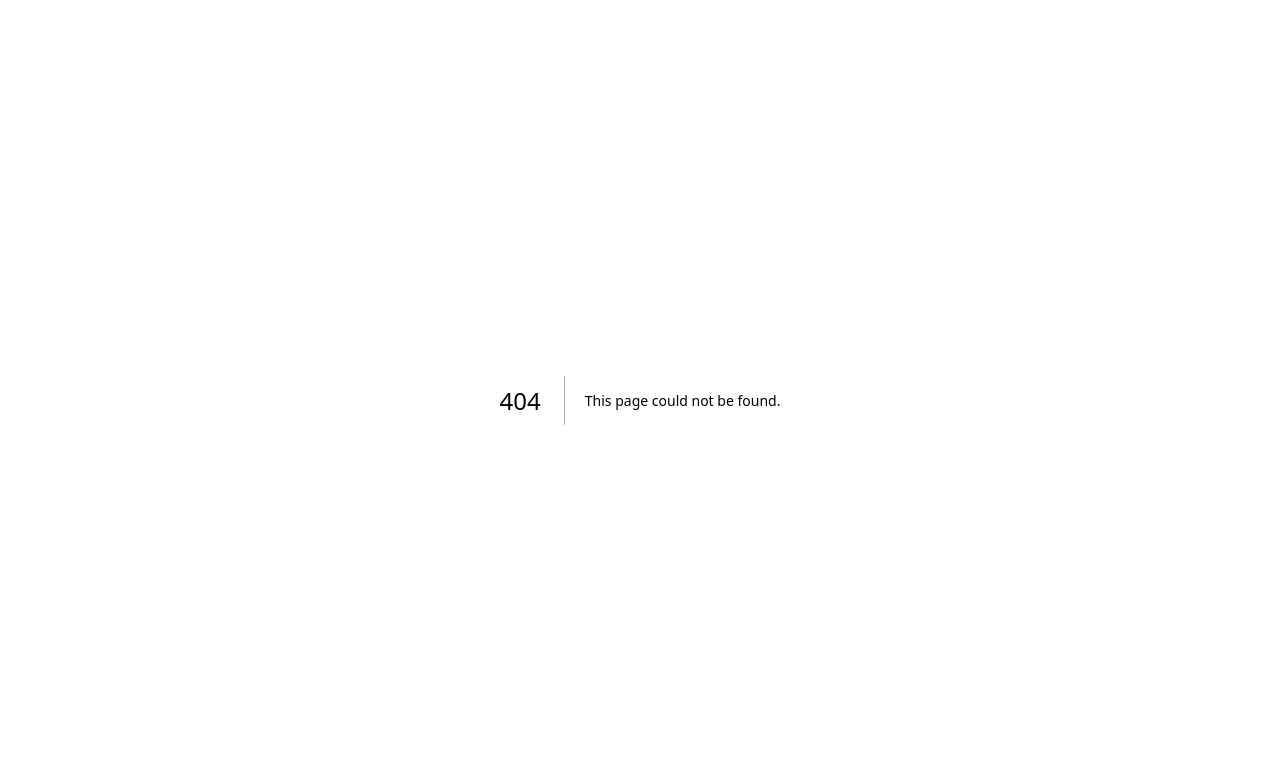
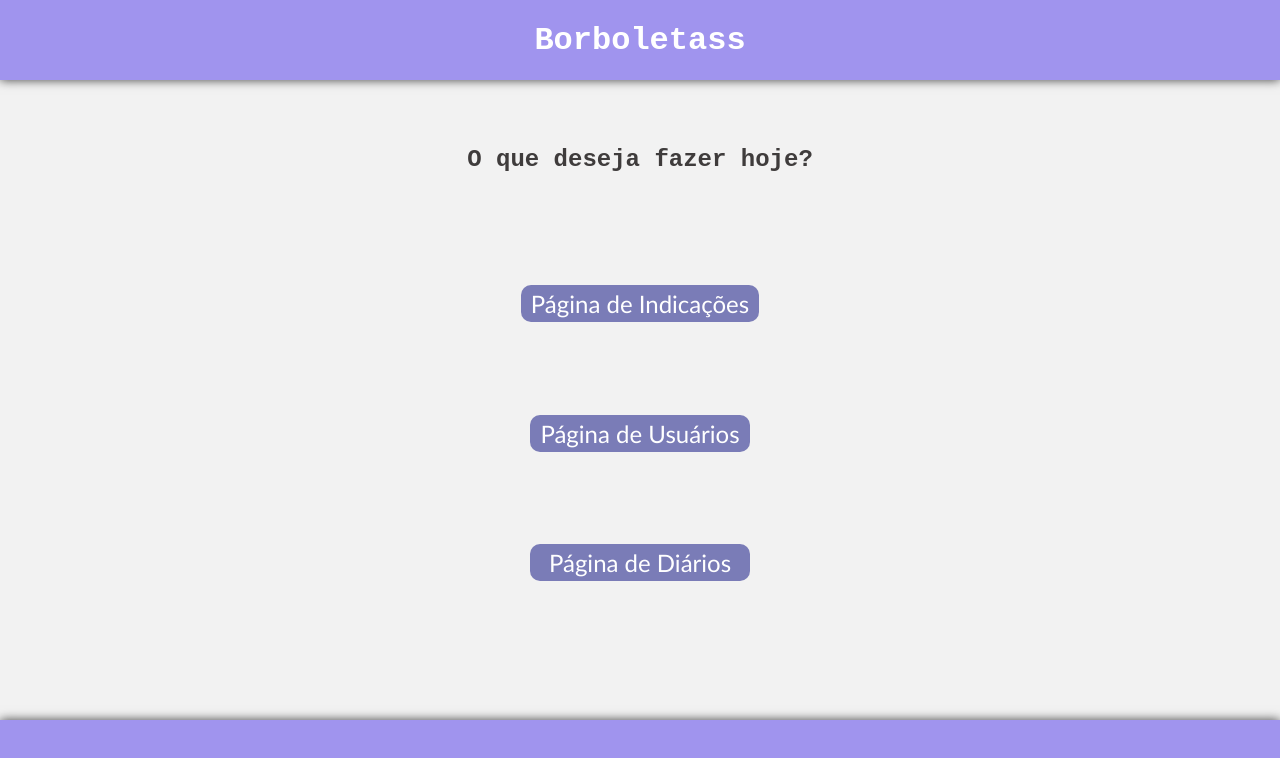
Before and after one commit to Kallarari/borboletass-client, a Next.js app: page /AdminDashboard in a window 1280 px wide. Before the commit this address had no page. Shown: the top 758 px of the page. Built offline with nearby package versions, Linux system fonts and the light colour scheme.

Commit message:
feature(Auth)adds auth routes and bring the master borboletas to client

```diff
--- a/package.json
+++ b/package.json
@@ -13,6 +13,7 @@
     "axios": "^1.7.2",
     "mongodb": "^6.8.0",
     "next": "14.2.5",
+    "next-auth": "^5.0.0-beta.20",
     "next-pwa": "^5.6.0",
     "react": "^18",
     "react-dom": "^18",
--- /dev/null
+++ b/src/pages/AdminDashboard/index.tsx
@@ -0,0 +1,36 @@
+"use client";
+import PageContainer from "@/components/PageContainer";
+import axios from "axios";
+import { usePathname } from "next/navigation";
+import { useRouter } from "next/router";
+import React from "react";
+import { AdminContainer, PageTitle } from "../../styles/Homepage.module";
+import DefaultButton from "@/components/DefaultButton";
+
+// import { Container } from './styles';
+
+const HomePage: React.FC = () => {
+  const router = useRouter();
+  return (
+    <PageContainer>
+      <AdminContainer>
+        <PageTitle>O que deseja fazer hoje?</PageTitle>
+        <DefaultButton
+          label="Página de Indicações"
+          onClick={() => router.push("/Indications")}
+        ></DefaultButton>
+        <DefaultButton
+          label="Página de Usuários"
+          onClick={() => router.push("/Users")}
+        ></DefaultButton>
+        <DefaultButton
+          label="Página de Diários"
+          onClick={() => router.push("/Diarys")}
+        ></DefaultButton>
+        <div></div>
+      </AdminContainer>
+    </PageContainer>
+  );
+};
+
+export default HomePage;
--- a/src/pages/index.tsx
+++ b/src/pages/index.tsx
@@ -20,8 +20,10 @@ const HomePage: React.FC = () => {
     axios
       .get<IUser>(`api/users/Login?userName=${login}&password=${password}`)
       .then((res) => {
-        if (login) saveUser(res.data);/*
-        router.push("/Dashboard/Diarys"); */
+        if (login) saveUser(res.data);
+        if(res.data.type == "admin")
+          return router.push("/AdminDashboard");
+        router.push("/Dashboard/Diarys");
       })
       .catch((err) => {
         setHasError(true);
--- a/src/styles/Homepage.module.ts
+++ b/src/styles/Homepage.module.ts
@@ -1,11 +1,11 @@
 import styled from "styled-components";
 
-export const Container = styled.div`
+export const AdminContainer = styled.div`
   display: flex;
   flex-direction: column;
   align-items: center;
-  justify-content: center;
-  min-height: 100vh;
+  justify-content: space-around;
+  min-height: 80vh;
 `;
 export const PageTitle = styled.h2`
   @import url("https://fonts.googleapis.com/css2?family=Kreon&display=swap");
```
Also changed, not shown: src/auth.config.ts (added, +21 -0 lines), src/auth.ts (added, +23 -0 lines), src/middleware.ts (added, +9 -0 lines), src/pages/Dashboard/Diarys/index.tsx (+9 -3 lines), src/pages/Dashboard/index.tsx (+7 -1 lines), src/pages/Diarys/index.tsx (+7 -0 lines), src/pages/Users/index.tsx (+7 -0 lines), 2 other files (tests, documents, lock files or other folders).
